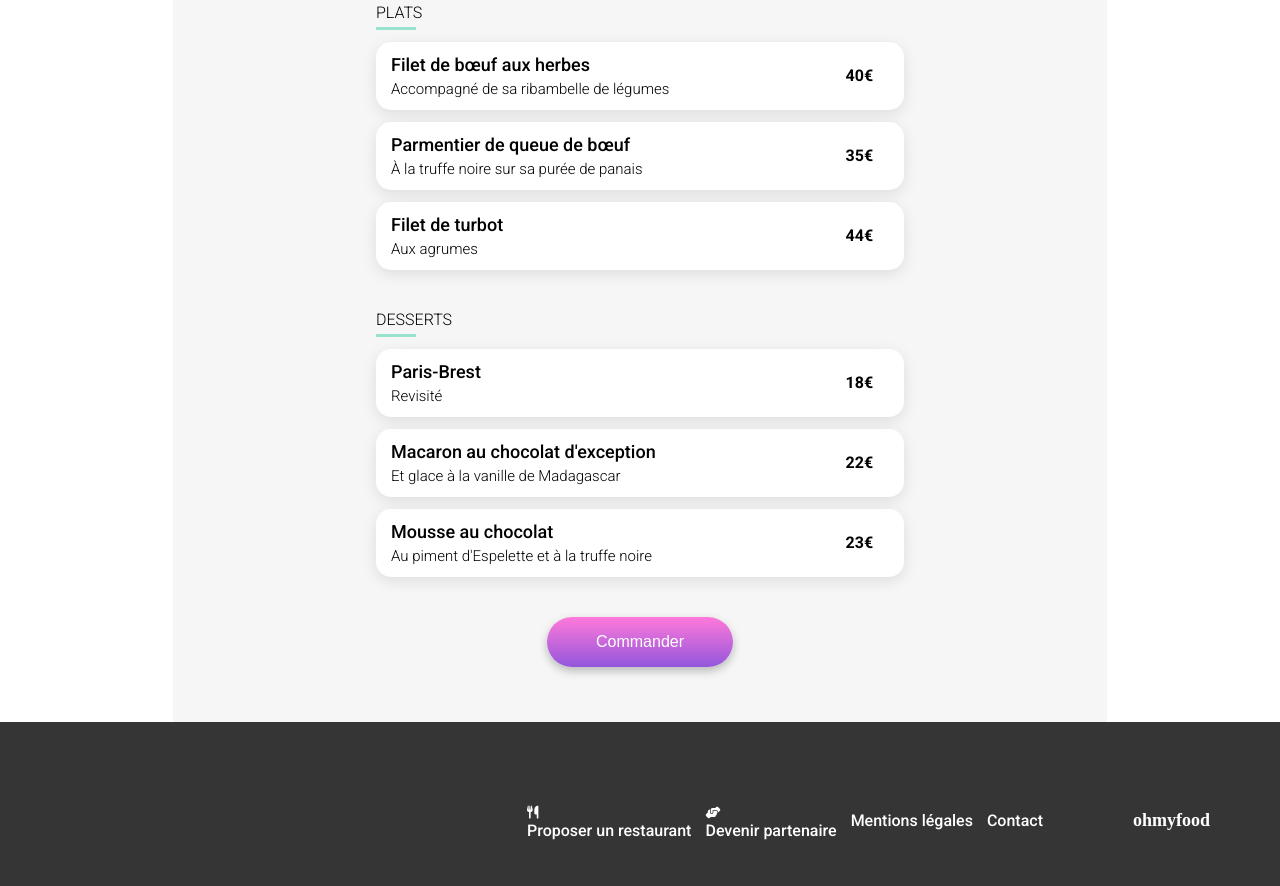
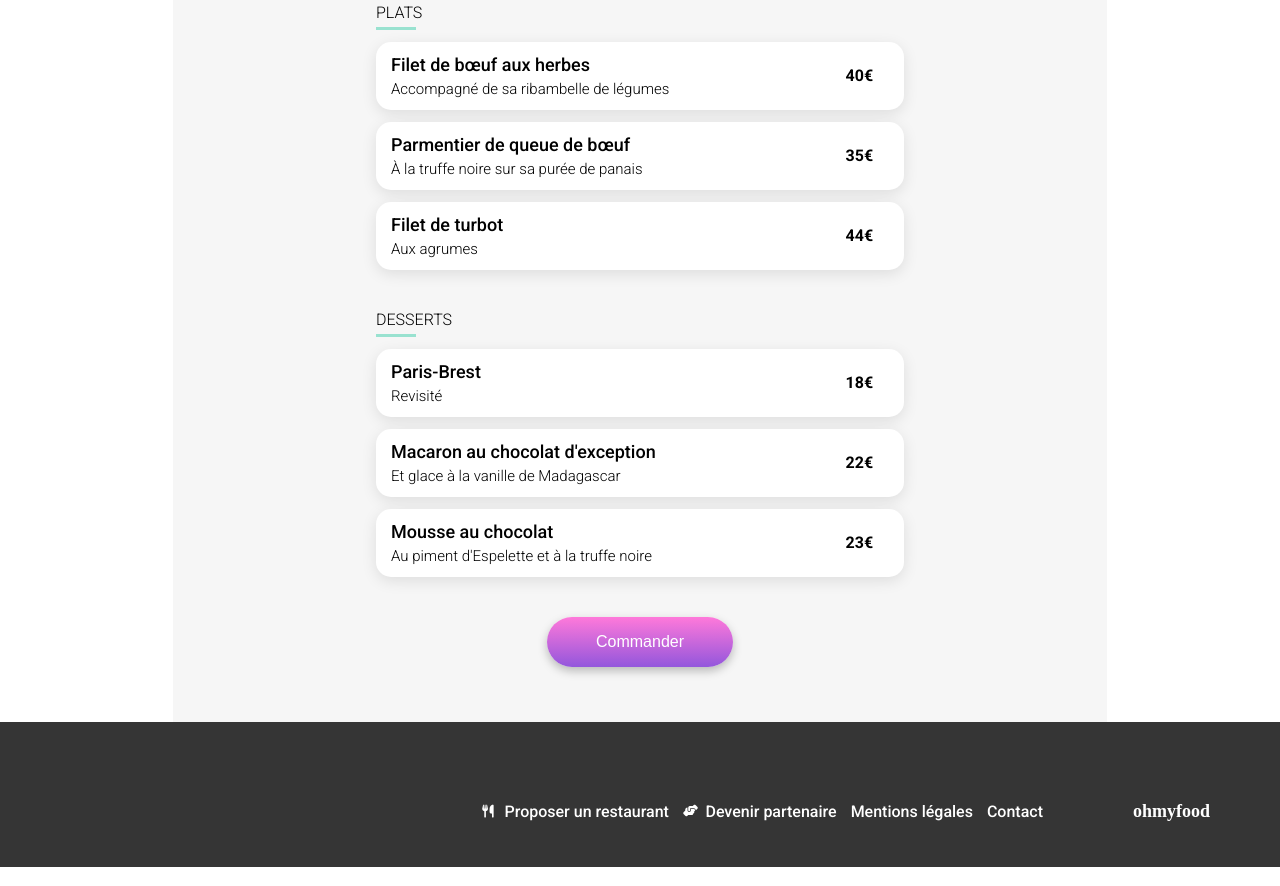
Before and after one commit to suppernovha/ohmyfood, a website: page restaurants/page_1.html in a window 1280 px wide. Shown: the part 852-1738 px from the top of the page. Drawn offline with Linux system fonts and the light colour scheme; a web font is replaced by a local one.

Commit message:
footer mis à jour sur les pages restaurants

```diff
--- a/restaurants/page_1.html
+++ b/restaurants/page_1.html
@@ -121,8 +121,8 @@
             <div class="footer__block">
                 <h3 class="footer__title">ohmyfood</h3>
                 <ul class="footer__list">
-                    <div class="footer__row"><i class="fa-solid fa-utensils footer__icon"></i><li class="footer__txt">Proposer un restaurant</li></div>
-                    <div class="footer__row"><i class="fa-solid fa-handshake-angle footer__icon"></i><li class="footer__txt">Devenir partenaire</li></div>
+                    <li class="footer__txt"><i class="fa-solid fa-utensils footer__icon"></i>Proposer un restaurant</li>
+                    <li class="footer__txt"><i class="fa-solid fa-handshake-angle footer__icon"></i>Devenir partenaire</li>
                     <li class="footer__txt">Mentions légales</li>
                     <li class="footer__txt">Contact</li>
                 </ul>
```
Also changed, not shown: restaurants/page_2.html (+2 -2 lines), restaurants/page_3.html (+2 -2 lines), restaurants/page_4.html (+2 -2 lines).
